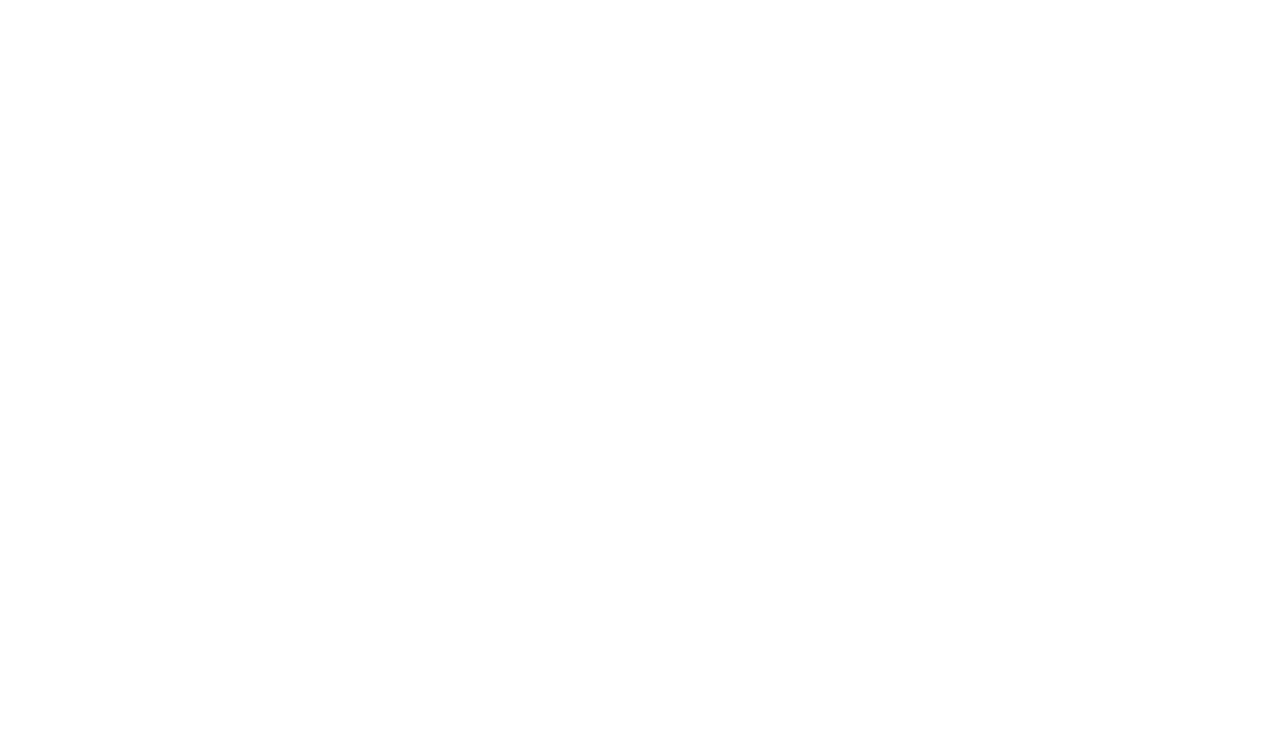
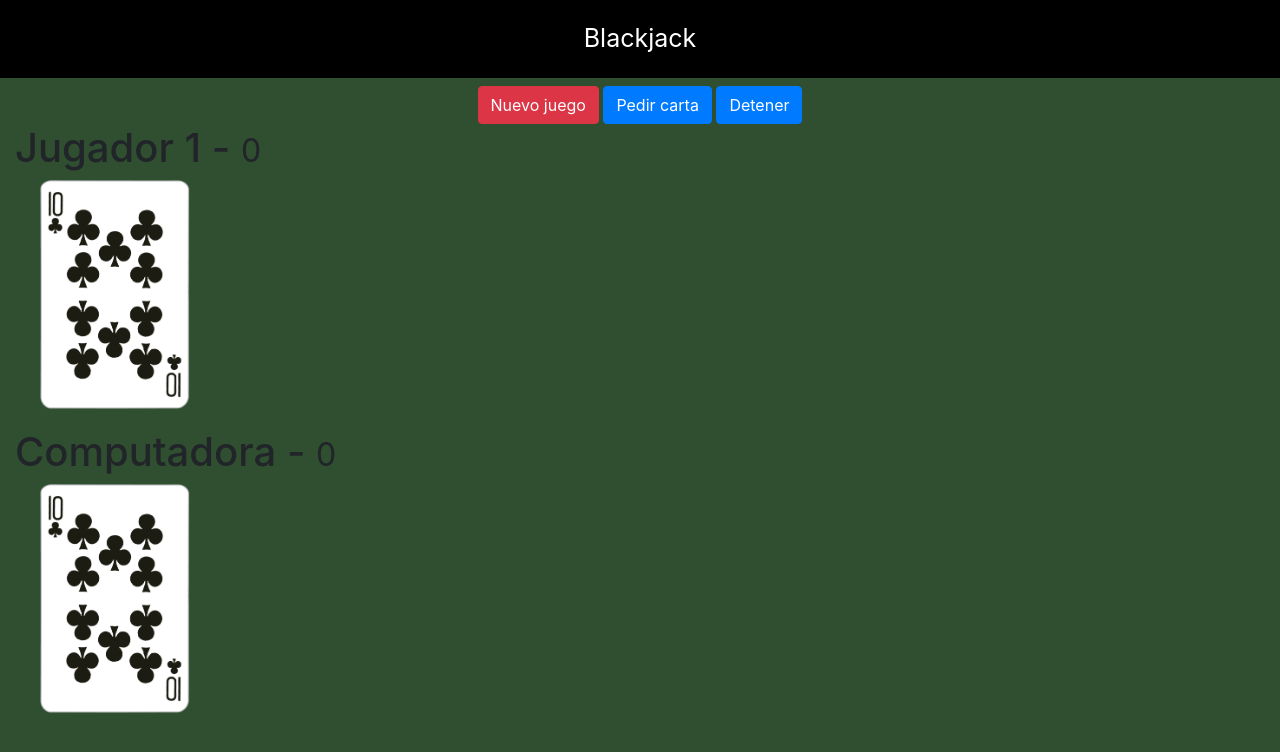
Before and after one commit to jlvFlores/BlackJack, a plain HTML site: page index.html in a window 1280 px wide. Drawn offline with nearby package versions, Linux system fonts and the light colour scheme.

Commit message:
ep 47 estilos y estructura

```diff
--- a/assets/css/styles.css
+++ b/assets/css/styles.css
@@ -0,0 +1,23 @@
+html, body {
+    margin: 0px;
+    background-color: #2F4F30;
+}
+
+.titulo {
+    text-align: center;
+    background-color: black;
+    color: white;
+    padding: 20px;
+    font-size: 25px;
+}
+
+.carta {
+    position: relative;
+    width: 150px;
+    left: 100px;
+    margin-left: -75px;
+}
+
+#computadora-cartas, #jugador-cartas {
+    height: 240px;
+}
--- a/index.html
+++ b/index.html
@@ -3,11 +3,47 @@
 <head>
     <meta charset="UTF-8">
     <meta name="viewport" content="width=device-width, initial-scale=1.0">
+    <link rel="stylesheet" href="https://stackpath.bootstrapcdn.com/bootstrap/4.5.2/css/bootstrap.min.css" integrity="sha384-JcKb8q3iqJ61gNV9KGb8thSsNjpSL0n8PARn9HuZOnIxN0hoP+VmmDGMN5t9UJ0Z" crossorigin="anonymous">
     <link rel="stylesheet" href="assets/css/styles.css">
     <title>Blackjack</title>
 </head>
 <body>
 
+    <header class="titulo">
+        Blackjack
+    </header>
+
+    <div class="row mt-2">
+        <div class="col text-center">
+
+            <button class="btn btn-danger">Nuevo juego</button>
+            <button class="btn btn-primary">Pedir carta</button>
+            <button class="btn btn-primary">Detener</button>
+
+        </div>
+    </div>
+
+    <div class="row container">
+        <div class="col">
+
+            <h1>Jugador 1 - <small>0</small></h1>
+            <div id="jugador-cartas">
+                <img class="carta" src="assets/cartas/10C.png">
+            </div>
+
+        </div>
+    </div>
+
+    <div class="row container mt-2">
+        <div class="col">
+
+            <h1>Computadora - <small>0</small></h1>
+            <div id="computadora-cartas">
+                <img class="carta" src="assets/cartas/10C.png">
+            </div>
+
+        </div>
+    </div>
 
     <script src="assets/js/juego.js"></script>
 </body>
```
